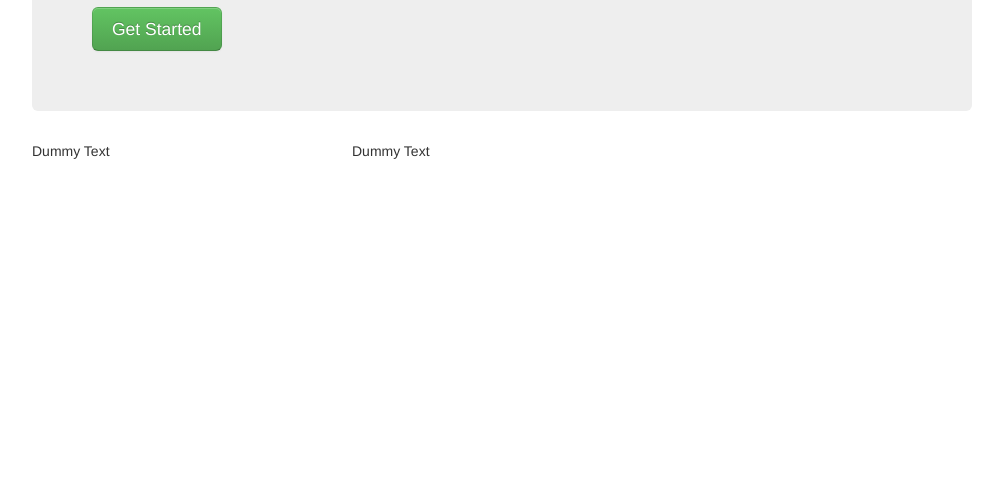
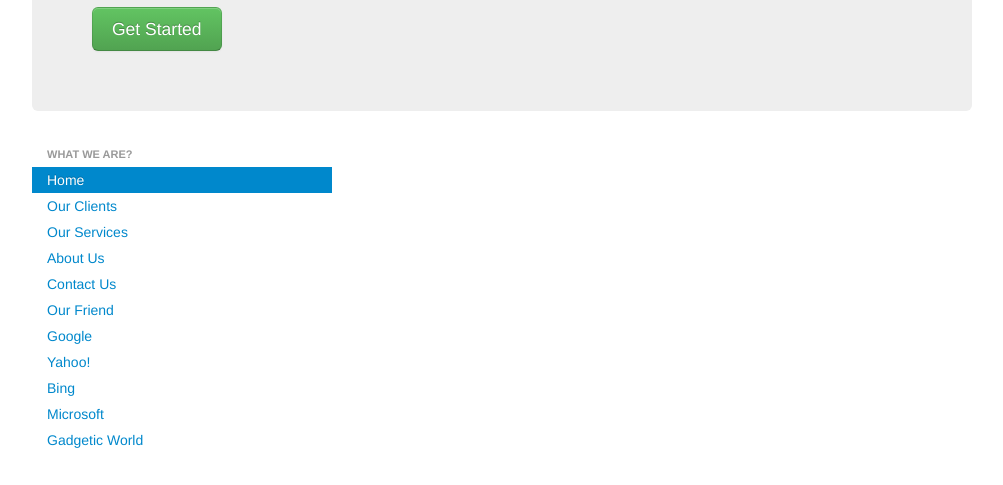
Before and after one commit to taydakov/bootstrap-lesson-1, a plain HTML site: page index.html in a window 1280 px wide. Shown: the part 315-800 px from the top of the page, without its empty margins (138-1141 px from the left). Drawn offline with nearby package versions, Linux system fonts and the light colour scheme.

Commit message:
navigation list added

```diff
--- a/index.html
+++ b/index.html
@@ -31,10 +31,22 @@
 
 			<div class="row">
 				<div class="span4">
-					<p>Dummy Text</p>
+					<ul class="nav nav-list">
+						<li class="nav-header">What we are?</li>
+						<li class="active"><a href="#">Home</a></li>
+						<li><a href="#">Our Clients</a></li>
+						<li><a href="#">Our Services</a></li>
+						<li><a href="#">About Us</a></li>
+						<li><a href="#">Contact Us</a></li>
+						<li><a href="#">Our Friend</a></li>
+						<li><a href="#">Google</a></li>
+						<li><a href="#">Yahoo!</a></li>
+						<li><a href="#">Bing</a></li>
+						<li><a href="#">Microsoft</a></li>
+						<li><a href="#">Gadgetic World</a></li>
+					</ul>
 				</div>
 				<div class="span8">
-					<p>Dummy Text</p>
 				</div>
 			</div>
 
```
